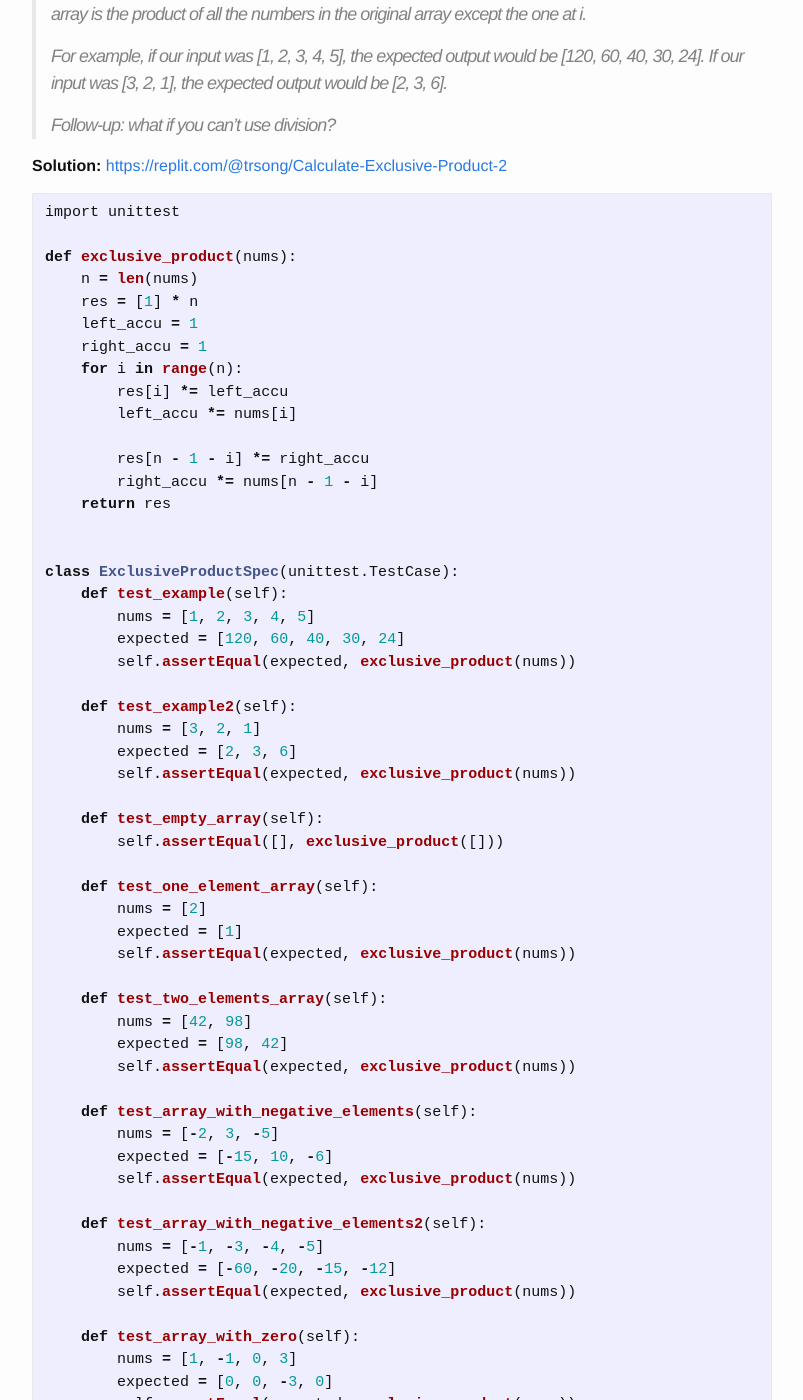
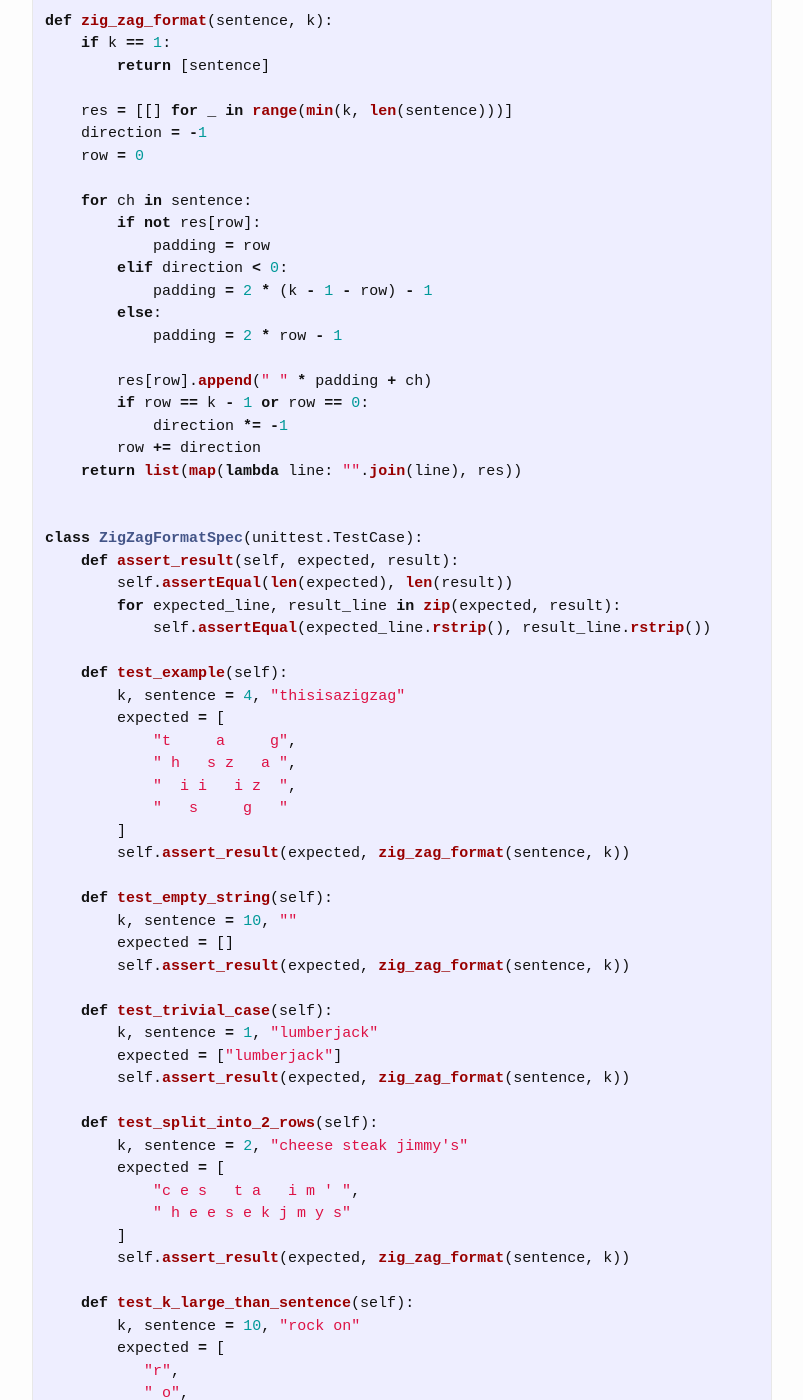
Before and after one commit to trsong/trsong.github.io, a Jekyll site: the page built from _posts/2021-08-01-DailyQuestionsAug.md, in a window 1280 px wide and 1400 px high, scrolled down 1053 px. Shown: the whole window, without its empty margins (238-1041 px from the left). Built offline with Jekyll 4.4.1, drawn with Linux system fonts in a browser that asks for light colours; some of the changed text lies outside the part shown.

Commit message:
Add solution to Aug 3 question

````diff
--- a/_posts/2021-08-01-DailyQuestionsAug.md
+++ b/_posts/2021-08-01-DailyQuestionsAug.md
@@ -32,6 +32,113 @@ t     a     g
  h   s z   a
   i i   i z
    s     g
+```
+
+**Solution:** [https://replit.com/@trsong/Print-Zig-Zag-String-2](https://replit.com/@trsong/Print-Zig-Zag-String-2)
+```py
+import unittest
+
+def zig_zag_format(sentence, k):
+    if k == 1:
+        return [sentence]
+
+    res = [[] for _ in range(min(k, len(sentence)))]
+    direction = -1
+    row = 0
+
+    for ch in sentence:
+        if not res[row]:
+            padding = row
+        elif direction < 0:
+            padding = 2 * (k - 1 - row) - 1
+        else:
+            padding = 2 * row - 1
+
+        res[row].append(" " * padding + ch)
+        if row == k - 1 or row == 0:
+            direction *= -1
+        row += direction
+    return list(map(lambda line: "".join(line), res))
+
+
+class ZigZagFormatSpec(unittest.TestCase):
+    def assert_result(self, expected, result):
+        self.assertEqual(len(expected), len(result))
+        for expected_line, result_line in zip(expected, result):
+            self.assertEqual(expected_line.rstrip(), result_line.rstrip())
+
+    def test_example(self):
+        k, sentence = 4, "thisisazigzag"
+        expected = [
+            "t     a     g",
+            " h   s z   a ",
+            "  i i   i z  ",
+            "   s     g   "
+        ]
+        self.assert_result(expected, zig_zag_format(sentence, k))
+
+    def test_empty_string(self):
+        k, sentence = 10, ""
+        expected = []
+        self.assert_result(expected, zig_zag_format(sentence, k))
+
+    def test_trivial_case(self):
+        k, sentence = 1, "lumberjack"
+        expected = ["lumberjack"]
+        self.assert_result(expected, zig_zag_format(sentence, k))
+
+    def test_split_into_2_rows(self):
+        k, sentence = 2, "cheese steak jimmy's"
+        expected = [
+            "c e s   t a   i m ' ",
+            " h e e s e k j m y s"
+        ]
+        self.assert_result(expected, zig_zag_format(sentence, k))
+
+    def test_k_large_than_sentence(self):
+        k, sentence = 10, "rock on"
+        expected = [
+           "r",
+           " o",
+           "  c",
+           "   k",
+           "     ",
+           "     o",
+           "      n"
+        ]
+        self.assert_result(expected, zig_zag_format(sentence, k))
+
+    def test_k_barely_make_two_folds(self):
+        k, sentence = 6, "robin hood"
+        expected = [
+            "r         ",
+            " o       d",
+            "  b     o ",
+            "   i   o  ",
+            "    n h   ",
+            "          "
+        ]
+        self.assert_result(expected, zig_zag_format(sentence, k))
+
+    def test_k_barely_make_three_folds(self):
+        k, sentence = 10, "how do you turn this on"
+        expected = [
+            "h                 i     ",
+            " o               h s    ",
+            "  w             t       ",
+            "                     o  ",
+            "    d         n       n ",
+            "     o       r          ",
+            "            u           ",
+            "       y   t            ",
+            "        o               ",
+            "         u              "
+        ]
+        self.assert_result(expected, zig_zag_format(sentence, k))
+
+
+if __name__ == '__main__':
+    unittest.main(exit=False, verbosity=2)
 ```
 
 ### Aug 2, 2021 \[Hard\] Exclusive Product
````
